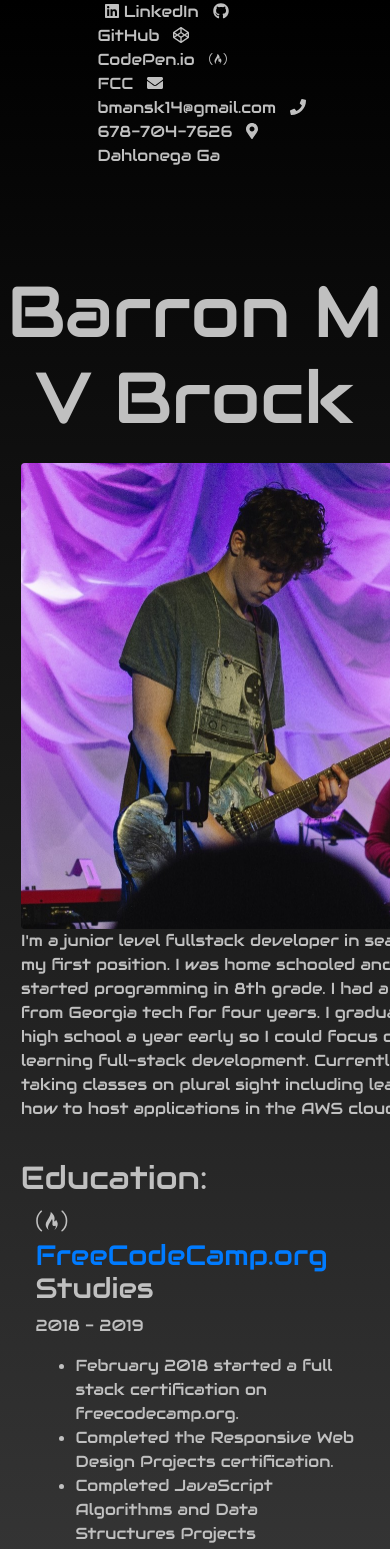
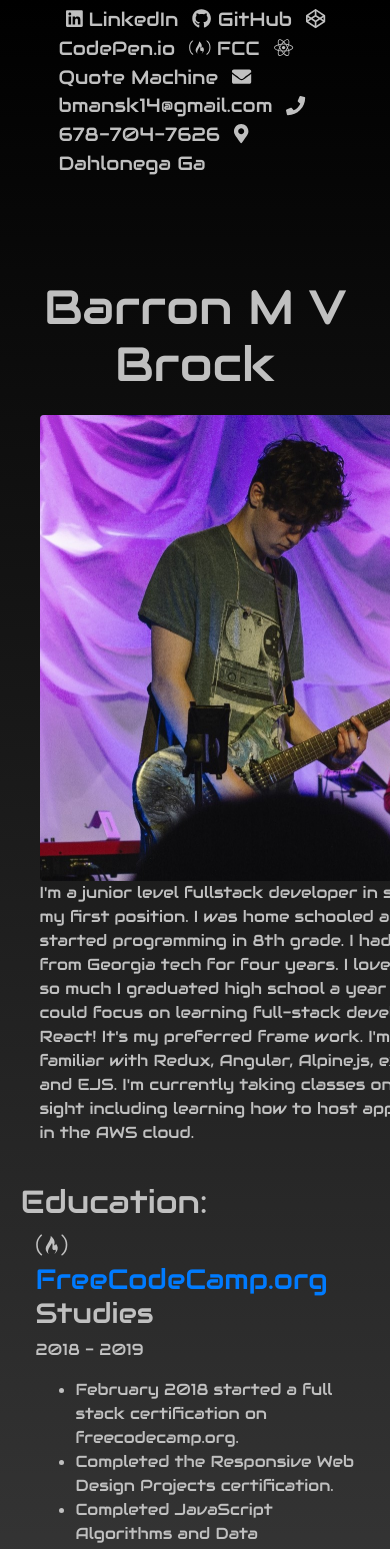
Before and after one commit to bmansk8/portfolio, a React (Create React App) app: page / in a window 390 px wide. Shown: the top 1549 px of the page. Built offline with nearby package versions, Linux system fonts and the light colour scheme.

Commit message:
UI
changed some small ui elements

```diff
--- a/src/App.css
+++ b/src/App.css
@@ -1,6 +1,8 @@
 header{
-  margin-left: 25%;
-  margin-right: 25%;
+  margin-left: 15%;
+  margin-right: 15%;
+  font-size: larger;
+  padding-top: 5px;
 }
 
 header div{
@@ -44,18 +46,6 @@ div .row{
   width: 438px;
 }
 
-
-@media screen and (max-width:1060px){
-  #lg_about{
-    display: none;
-  }
-  #sm_about{
-    display: block;
-    margin-left:5px;
-    margin-right: 5px;
-  }
-}
-
 @media screen and (min-width:1061px){
   #lg_about{
     display: inline-flexbox;
@@ -64,3 +54,19 @@ div .row{
     display: none;
   }
 }
+
+/*small view v v v */
+@media screen and (max-width:1060px){
+  #lg_about{
+    display: none;
+  }
+  #sm_about{
+    display: block;
+    padding-left: 5px;
+    padding-right: 5px;
+  }
+
+  #name{
+    font-size: xxx-large;
+  }
+}
--- a/src/App.js
+++ b/src/App.js
@@ -3,14 +3,17 @@ import './App.css';
 import Photo from './imgs/guitarPhoto.jpeg'
 import pluralsightLogo from './imgs/psLogo.jpg'
 import { FontAwesomeIcon } from '@fortawesome/react-fontawesome'
-import { faEnvelope,
+import {
+  faEnvelope,
   faPhone,
-  faMapMarkerAlt
-} from'@fortawesome/free-solid-svg-icons'
-import { faLinkedin,
+  faMapMarkerAlt,
+} from '@fortawesome/free-solid-svg-icons'
+import {
+  faLinkedin,
   faGithub,
   faCodepen,
-  faFreeCodeCamp
+  faFreeCodeCamp,
+  faReact
 } from '@fortawesome/free-brands-svg-icons'
 
 
@@ -21,8 +24,8 @@ function App() {
         <a href='https://www.linkedin.com/in/barron-brock-482059174/' target='_blank' rel="noopener noreferrer"><FontAwesomeIcon icon={faLinkedin} /> LinkedIn</a>
         <a href='https://github.com/bmansk8' target='_blank' rel="noopener noreferrer"><FontAwesomeIcon icon={faGithub} /> GitHub</a>
         <a href='https://codepen.io/bmansk14' target='_blank' rel="noopener noreferrer"><FontAwesomeIcon icon={faCodepen} /> CodePen.io</a>
-        {/* eslint-disable-next-line jsx-a11y/anchor-is-valid*/}
-        <a href='#' target='_blank' rel="noopener noreferrer"><FontAwesomeIcon icon={faFreeCodeCamp} /> FCC</a>
+        <a href='https://www.freecodecamp.org/bmansk8' target='_blank' rel="noopener noreferrer"><FontAwesomeIcon icon={faFreeCodeCamp} /> FCC</a>
+        <a href='https://reactquote-machine.herokuapp.com/' target='_blank' rel="noopener noreferrer"><FontAwesomeIcon icon={faReact} /> Quote Machine</a>
         <div><FontAwesomeIcon icon={faEnvelope} /> bmansk14@gmail.com</div>
         <div><FontAwesomeIcon icon={faPhone} /> 678-704-7626</div>
         <div><FontAwesomeIcon icon={faMapMarkerAlt} /> Dahlonega Ga</div>
@@ -37,8 +40,9 @@ function App() {
         <div className='col'>
           <p>
             I'm a junior level fullstack developer in search of my first position. I was home schooled and started programming in 8th grade.
-            I had a tutor from Georgia tech for four years. I graduated high school a year early so I could focus on learning full-stack development.
-            Currently taking classes on plural sight including learning how to host applications in the AWS cloud.
+            I had a tutor from Georgia tech for four years. I love coding so much I graduated high school a year early so I could focus on learning full-stack development.
+            React! It's my preferred frame work. I'm also familiar with Redux, Angular, Alpine.js, express, and EJS.
+            I'm currently taking classes on plural sight including learning how to host applications in the AWS cloud.
         </p>
         </div>
       </div>
@@ -47,9 +51,10 @@ function App() {
         <div className='col'>
           <img src={Photo} className='rounded' alt='alt'></img>
           <p>
-            I'm a junior level fullstack developer in search of my first position. I was home schooled and started programming in 8th grade.
-            I had a tutor from Georgia tech for four years. I graduated high school a year early so I could focus on learning full-stack development.
-            Currently taking classes on plural sight including learning how to host applications in the AWS cloud.
+          I'm a junior level fullstack developer in search of my first position. I was home schooled and started programming in 8th grade.
+          I had a tutor from Georgia tech for four years. I love coding so much I graduated high school a year early so I could focus on learning full-stack development.
+          React! It's my preferred frame work. I'm also familiar with Redux, Angular, Alpine.js, express, and EJS.
+          I'm currently taking classes on plural sight including learning how to host applications in the AWS cloud.
         </p>
         </div>
       </div>
@@ -108,7 +113,7 @@ function App() {
       </div>
 
       <footer className='text-center'>
-       <p>Made by Barron V Brock with create react app, and boostrap 4</p>
+        <p>Made by Barron V Brock with create react app, and boostrap 4</p>
       </footer>
 
     </div>
```
